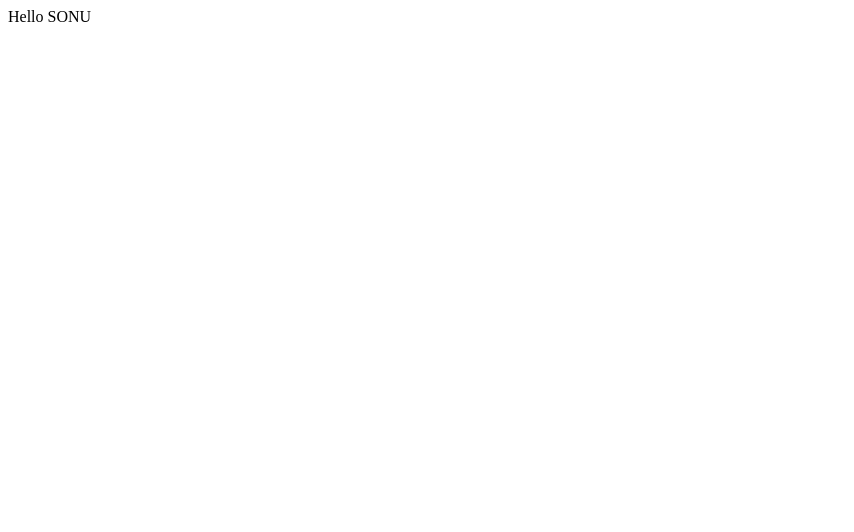
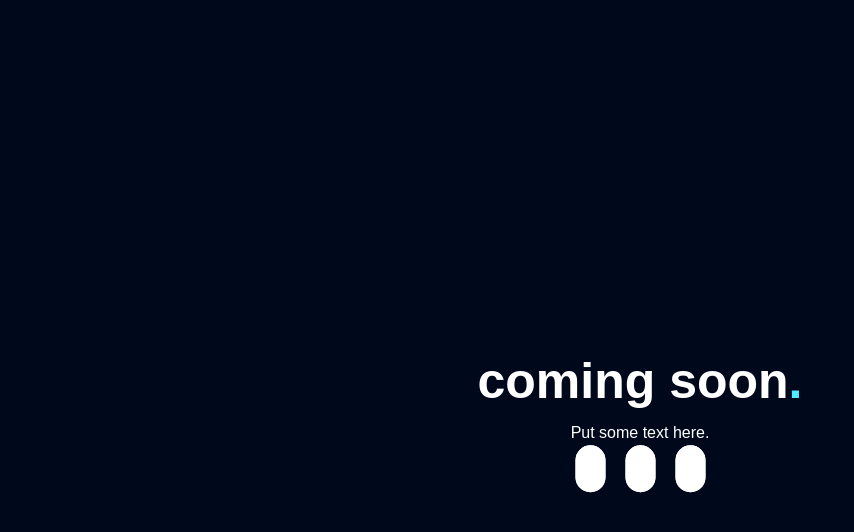
Before and after one commit to itssonu/itssonu.github.io, a plain HTML site: page index.html in a window 1280 px wide. Shown: the whole page, without its empty margins (0-854 px from the left). Drawn offline with Linux system fonts and the light colour scheme.

Commit message:
Update index.html

```diff
--- a/index.html
+++ b/index.html
@@ -1,5 +1,89 @@
-<html>
-<head>
-Hello SONU
-</head>
-</html>
+<div class="wrapper">
+  <h1>coming soon<span class="dot">.</span></h1>
+  <p>Put some text here.</p>
+  <div class="icons">
+    <a href=""><i class="fa fa-twitter"></i></a>
+    <a href=""><i class="fa fa-youtube-play"></i></a>
+    <a href=""><i class="fa fa-paper-plane"></i></a>
+  </div>
+ </div>
+
+<style>
+body {
+  background: #00091B;
+  color: #fff;
+}
+
+
+@keyframes fadeIn {
+  from {top: 20%; opacity: 0;}
+  to {top: 100; opacity: 1;}
+
+}
+
+@-webkit-keyframes fadeIn {
+  from {top: 20%; opacity: 0;}
+  to {top: 100; opacity: 1;}
+
+}
+
+.wrapper {
+  position: absolute;
+  left: 50%;
+  top: 50%;
+  transform: translate(-50%, -50%);
+  -webkit-transform: translate(-50%, -50%);
+  animation: fadeIn 1000ms ease;
+  -webkit-animation: fadeIn 1000ms ease;
+
+}
+
+h1 {
+  font-size: 50px;
+  font-family: 'Poppins', sans-serif;
+  margin-bottom: 0;
+  line-height: 1;
+  font-weight: 700;
+}
+
+.dot {
+  color: #4FEBFE;
+}
+
+p {
+  text-align: center;
+  margin: 18px;
+  font-family: 'Muli', sans-serif;
+  font-weight: normal;
+
+}
+
+.icons {
+  text-align: center;
+
+}
+
+.icons i {
+  color: #00091B;
+  background: #fff;
+  height: 15px;
+  width: 15px;
+  padding: 13px;
+  margin: 0 10px;
+  border-radius: 50px;
+  border: 2px solid #fff;
+  transition: all 200ms ease;
+  text-decoration: none;
+  position: relative;
+}
+
+.icons i:hover, .icons i:active {
+  color: #fff;
+  background: none;
+  cursor: pointer !important;
+  transform: scale(1.2);
+  -webkit-transform: scale(1.2);
+  text-decoration: none;
+
+}
+</style>
```
